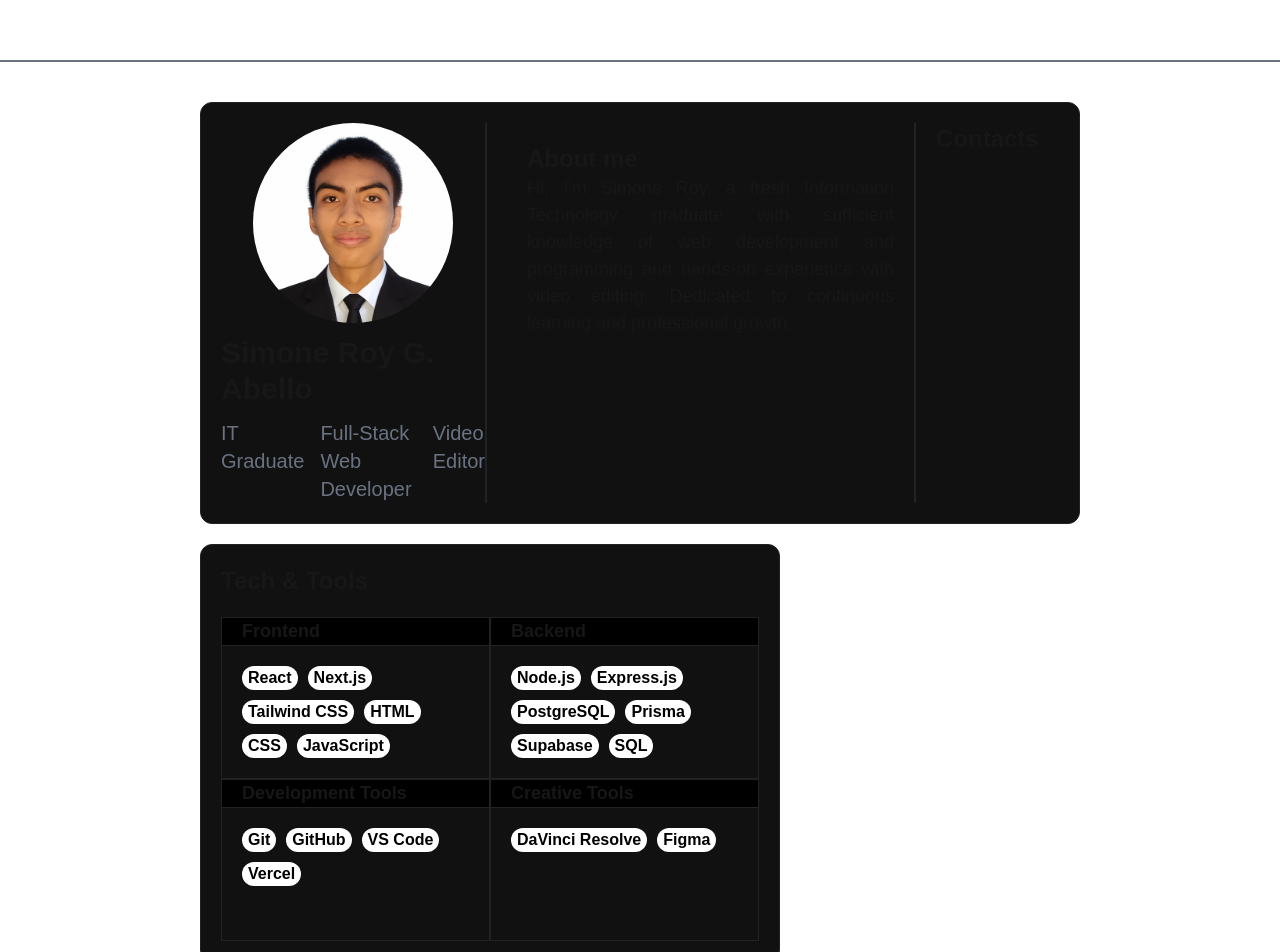
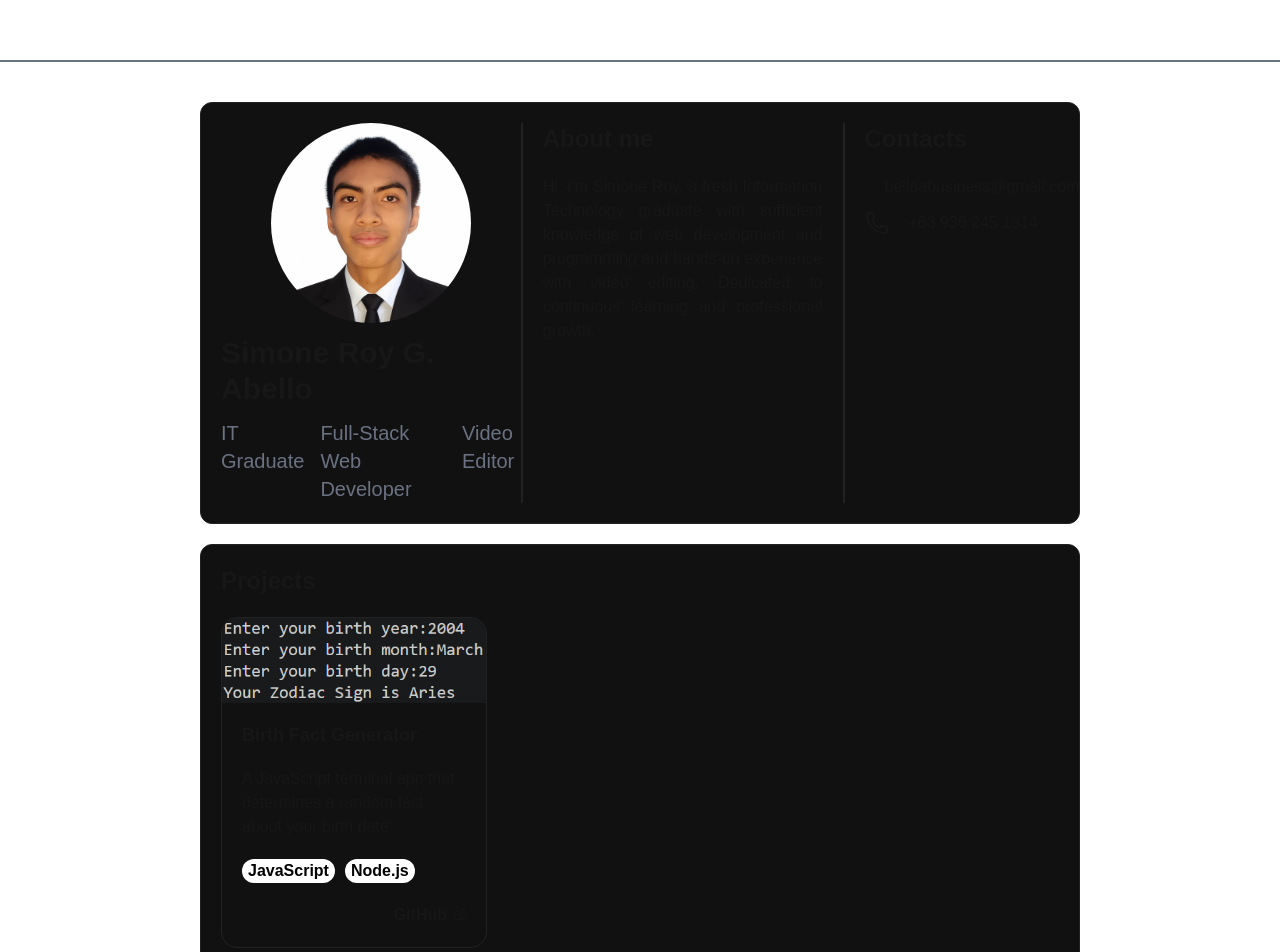
Before and after one commit to SimC0de/My-Portfolio, a Next.js app: page / in a window 1280 px wide. Shown: the part 60-1012 px from the top of the page. Built offline with nearby package versions, Linux system fonts and the light colour scheme.

Commit message:
Added a project for Project section and added contacts for Contacts section

```diff
--- a/src/app/components/profile/Profile.jsx
+++ b/src/app/components/profile/Profile.jsx
@@ -1,9 +1,10 @@
 import Image from "next/image";
+import { Mail, Phone } from "lucide-react";
 
 export default function Profile() {
   return (
-    <div className="col-span-3 grid grid-cols-6 gap-5 border border-[#222222] rounded-xl bg-[#111111] p-5">
-      <div className="col-span-2 flex flex-col gap-3 items-center border-r-2 border-[#222]">
+    <div className="col-span-3 grid grid-cols-8 gap-5 border border-[#222222] rounded-xl bg-[#111111] p-5">
+      <div className="col-span-3 flex flex-col gap-3 items-center border-r-2 border-[#222]">
         <Image
           alt="profile_picture"
           src="/profile_picture.png"
@@ -18,17 +19,21 @@ export default function Profile() {
           <li className="">Video Editor</li>
         </ul>
       </div>
-      <div className="col-span-3 border-r-2 border-[#222] p-5">
+      <div className="flex flex-col col-span-3 border-r-2 border-[#222] gap-5">
         <h1 className="section-title ">About me</h1>
-        <p className="text-[18px] text-justify">
+        <p className="text-justify pr-5">
           Hi, I&apos;m Simone Roy, a fresh Information Technology graduate with
           sufficient knowledge of web development and programming and hands-on
           experience with video editing. Dedicated to continuous learning and
           professional growth.
         </p>
       </div>
-      <div className="col-span-1">
+      <div className="flex flex-col gap-5 col-span-2">
         <h1 className="section-title">Contacts</h1>
+        <ul className="flex flex-col gap-3">
+          <li className="flex gap-5"><Mail />belloabusiness@gmail.com</li>
+          <li className="flex gap-5"><Phone />+63 936 245 1314</li>
+        </ul>
       </div>
     </div>
   );
--- /dev/null
+++ b/src/app/components/project/ProjCard.jsx
@@ -0,0 +1,45 @@
+import Image from "next/image";
+import { ExternalLink } from "lucide-react";
+
+export default function ProjCard({ proj }) {
+  return (
+    <div className="flex flex-col border border-[#222222] rounded-2xl h-full">
+      <div className="w-full h-full overflow-hidden rounded-t-2xl">
+        <Image
+          src={proj.image}
+          width="1000"
+          height="1000"
+          alt="Birth Fact Generator Work"
+          className="w-full h-full object-cover"
+        />
+      </div>
+      <div className="flex flex-col gap-5 p-5">
+        <h1 className="project-title">{proj.name}</h1>
+        <p>{proj.desc}</p>
+        <div className="flex flex-wrap gap-2.5">
+          {proj.tags.map((tag, index) => (
+            <h1
+              key={index}
+              className="font-bold text-black bg-white inline-block px-1.5 rounded-3xl"
+            >
+              {tag}
+            </h1>
+          ))}
+        </div>
+        {proj.links.length < 2 ? (
+          <div className="flex justify-end">
+            <a
+              href={proj.links[0].github}
+              target="_blank"
+              className="font-bold flex items-center gap-1.5"
+            >
+              GitHub <ExternalLink className="inline" size={13} />
+            </a>
+          </div>
+        ) : (
+          ""
+        )}
+      </div>
+    </div>
+  );
+}
--- /dev/null
+++ b/src/app/components/project/ProjCon.jsx
@@ -0,0 +1,27 @@
+import ProjCard from "./ProjCard";
+
+export default function ProjCon() {
+  const projects = [
+    {
+      id: 1,
+      image: "/projects/birth_fact_generator.png",
+      name: "Birth Fact Generator",
+      desc: "A JavaScript terminal app that determines a random fact about your birth date",
+      tags: ["JavaScript", "Node.js"],
+      links: [{ github: "https://github.com/SimC0de/BirthFact-Generator" }],
+    },
+  ];
+
+  return (
+    <div className="col-span-3 flex flex-col gap-5 border border-[#222222] rounded-xl bg-[#111111] p-5">
+      <div className="flex justify-between">
+        <h1 className="section-title">Projects</h1>
+      </div>
+      <div className="grid grid-cols-3 gap-5">
+        {projects.slice(0, 3).map((proj) => (
+          <ProjCard key={proj.id} proj={proj} />
+        ))}
+      </div>
+    </div>
+  );
+}
--- a/src/app/globals.css
+++ b/src/app/globals.css
@@ -34,3 +34,13 @@ body {
   --tw-font-weight: var(--font-weight-bold) /* 700 */;
   font-weight: var(--font-weight-bold) /* 700 */;
 }
+
+.project-title {
+  font-size: 18px;
+  line-height: var(
+    --tw-leading,
+    var(--text-2xl--line-height) /* calc(2 / 1.5) ≈ 1.333333 */
+  );
+  --tw-font-weight: var(--font-weight-bold) /* 700 */;
+  font-weight: var(--font-weight-bold) /* 700 */;
+}
--- a/src/app/page.js
+++ b/src/app/page.js
@@ -3,6 +3,7 @@ import CertContainer from "./components/certificate/CertContainer";
 import { Laptop, CodeXml, Video, Layers } from 'lucide-react';
 import TechStack from "./components/TechStack";
 import Profile from "./components/profile/Profile";
+import ProjCon from "./components/project/ProjCon";
 
 export default function Home() {
   return (
@@ -11,6 +12,7 @@ export default function Home() {
       </header>
       <div className="grid grid-cols-3 py-10 px-50 gap-5">
         <Profile />
+        <ProjCon />
         <TechStack />
         <CertContainer />
       </div>
```
Also changed, not shown: public/projects/birth_fact_generator.png (added).
